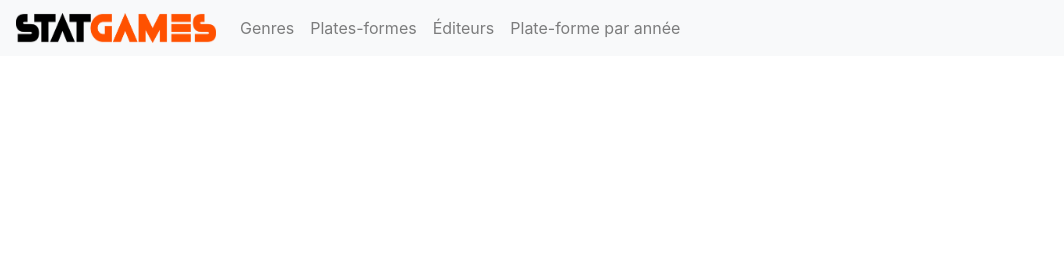
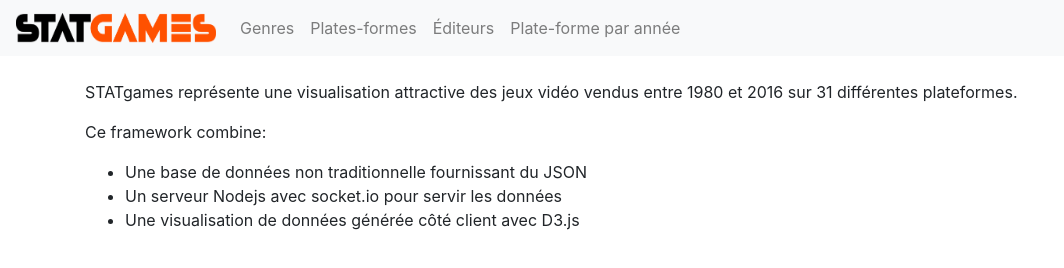
Before and after one commit to djamelsf/docker-framework-, a plain HTML site: page ui/index.html in a window 1280 px wide. Shown: the whole page, without its empty margins (0-1064 px from the left). Drawn offline with nearby package versions, Linux system fonts and the light colour scheme.

Commit message:
version finale du framework

```diff
--- a/ui/index.html
+++ b/ui/index.html
@@ -60,6 +60,15 @@
   </div>
 </nav>
 <br>
+<div class="container">
+  <p>STATgames représente une visualisation attractive des jeux vidéo vendus entre 1980 et 2016 sur 31 différentes plateformes.</p>
+  <p>Ce framework combine: </p>
+  <ul>
+    <li>Une base de données non traditionnelle fournissant du JSON</li>
+    <li>Un serveur Nodejs avec socket.io pour servir les données</li>
+    <li>Une visualisation de données générée côté client avec D3.js</li>
+  </ul>
+</div>
 
 
 </html>
```
Also changed, not shown: ui/editeurs.html (+3 -2 lines), readme.md, 1 other file.
